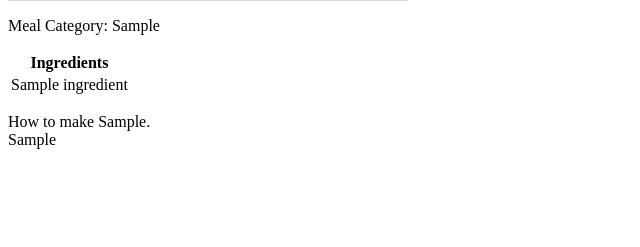
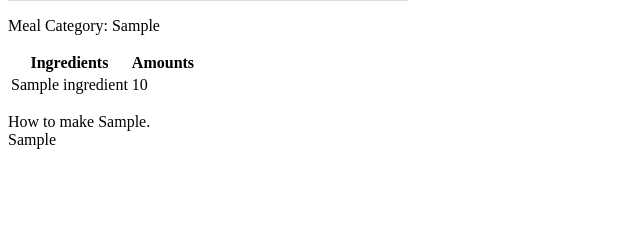
Before and after one commit to dorianbizgan/foodtogo, a Flask app: template Meals/templates/show_meal.html in a window 1280 px wide. Shown: the part 365-612 px from the top of the page, without its empty margins (0-640 px from the left). Run offline with Flask 2, Linux system fonts and the light colour scheme; the template is opened without the code that fills it: most values are stand-ins (such as "Sample title", 1, 10 or a date in 2020); grey boxes marked "Sample" are stand-in pictures.

Commit message:
added ingredients measurements to the table

```diff
--- a/Meals/main.py
+++ b/Meals/main.py
@@ -31,14 +31,24 @@ def countries():
 @app.route('/view/<int:meal_id>')
 def show_meal(meal_id):
 	meal = find_meal(meal_id)
-	print(meal)
 	ingredients = []
+	amounts = []
+	combined = []
+
 	for key in meal:
 		if "strIngredient" in key and meal[key] != None and meal[key] != '':
 			ingredients.append(meal[key])
 
+		if "strMeasure" in key and meal[key] != None and meal[key] != '':
+			amounts.append(meal[key])
 
-
+	print(str(ingredients) +  "\n" + str(amounts))
+	for i in ingredients:
+		try:
+			combined.append({"ingredient":i,"amount":amounts[ingredients.index(i)]})
+		except:
+			continue
+	ingredients = combined
 	return(render_template("show_meal.html", meal=meal, ingredients=ingredients))
 
 
--- a/Meals/templates/show_meal.html
+++ b/Meals/templates/show_meal.html
@@ -18,9 +18,13 @@ strInstructions (meal instructions) - maybe not
     <table>
       <tr>
         <th>Ingredients</th>
+        <th>Amounts</th>
       </tr>
       {% for i in ingredients %}
-      	<tr> <td> {{i}} </td></tr>
+      	<tr>
+      		<td> {{i.ingredient}} </td>
+      		<td> {{i.amount}}
+      	</tr>
     	{% endfor %}
 
     </table>
```
